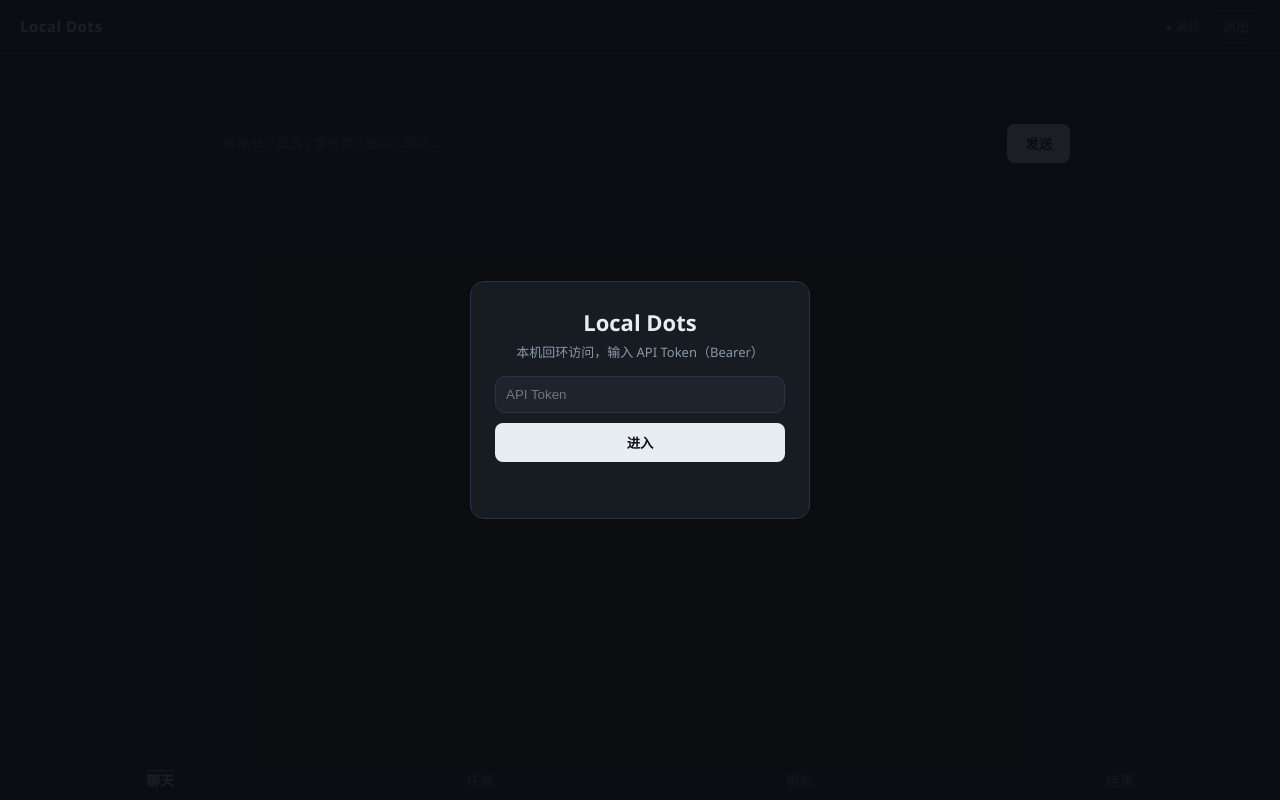
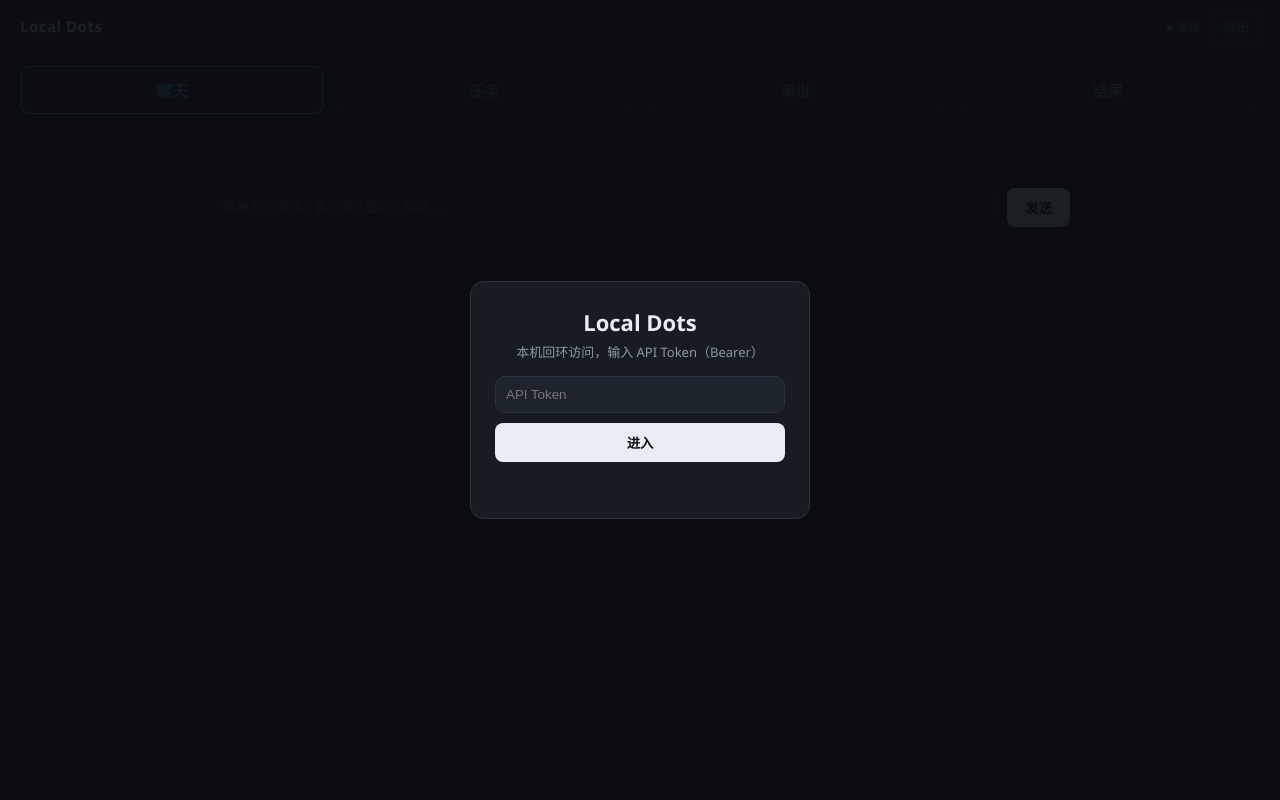
Before and after one commit to newkicar/local_bots, a plain HTML site: page web/index.html in a window 1280 px wide. Drawn offline with Linux system fonts and the light colour scheme.

Commit message:
style(web): 标签栏上移为顶部按钮式 tab 并改 sans-serif 正文，与在线抽签页布局/显示方式对齐

```diff
--- a/web/index.html
+++ b/web/index.html
@@ -13,6 +13,12 @@
   <button id="btn-logout" class="ghost" type="button">退出</button>
 </header>
 
+<nav class="tabbar">
+  <button class="tab active" data-panel="chat" type="button"><span class="lbl">聊天</span></button>
+  <button class="tab" data-panel="tasks" type="button"><span class="lbl">任务</span><span class="badge hidden" id="badge-tasks"></span></button>
+  <button class="tab" data-panel="approvals" type="button"><span class="lbl">审批</span><span class="badge hidden" id="badge-approvals"></span></button>
+  <button class="tab" data-panel="results" type="button"><span class="lbl">结果</span><span class="badge hidden" id="badge-results"></span></button>
+</nav>
 <main class="wrap" id="wrap">
   <!-- 聊天面板 -->
   <section id="panel-chat" class="panel">
@@ -54,14 +60,6 @@
     <div id="result-list"></div>
   </section>
 </main>
-
-<nav class="tabbar">
-  <button class="tab active" data-panel="chat" type="button"><span class="lbl">聊天</span></button>
-  <button class="tab" data-panel="tasks" type="button"><span class="lbl">任务</span><span class="badge hidden" id="badge-tasks"></span></button>
-  <button class="tab" data-panel="approvals" type="button"><span class="lbl">审批</span><span class="badge hidden" id="badge-approvals"></span></button>
-  <button class="tab" data-panel="results" type="button"><span class="lbl">结果</span><span class="badge hidden" id="badge-results"></span></button>
-</nav>
-
 <!-- 悬浮回顶/回底控件：四个面板共享，跟随 .wrap 滚动容器；不可滚动时自动隐藏 -->
 <div class="scroll-arrows" id="scroll-arrows">
   <button id="to-top" class="arrow" type="button" title="回到顶部" aria-label="回到顶部">↑</button>
--- a/web/style.css
+++ b/web/style.css
@@ -54,7 +54,7 @@ body {
   background: var(--panel); border: 1px solid var(--border);
   border-radius: 12px; padding: 12px; margin-bottom: 10px;
 }
-.card h3 { margin: 0 0 6px; font-size: 13px; font-family: var(--mono); font-weight: 600; }
+.card h3 { margin: 0 0 6px; font-size: 13px; font-weight: 600; }
 .muted { color: var(--muted); font-size: 13px; }
 .empty {
   border: 1px dashed var(--border); border-radius: 8px;
@@ -94,8 +94,8 @@ body {
   background: var(--text); color: #0b0e12; font-weight: 600; cursor: pointer;
 }
 
-/* data-terminal face：任务/Run ID 等宽；数字 tabular 对齐堆叠 */
-#task-list b, #result-list b { font-family: var(--mono); font-size: 13px; font-weight: 600; }
+/* 与在线抽签一致的 sans-serif 正文；代码块与 ledger 日志保留等宽 */
+#task-list b, #result-list b { font-size: 13px; font-weight: 600; }
 .kv, .run-row, .muted, pre.ledger { font-variant-numeric: tabular-nums; }
 
 /* 任务 / 结果 详情 */
@@ -114,28 +114,23 @@ button.primary { background: var(--ok); border: 0; color: #062413; border-radius
 button.warn { background: transparent; border: 1px solid var(--warn); color: var(--warn); border-radius: 8px; padding: 6px 12px; cursor: pointer; font-size: 13px; }
 
 /* 审批卡片 */
-.approval .op { font-family: Consolas, monospace; font-size: 13px; color: var(--warn); word-break: break-all; }
+.approval .op { font-size: 13px; color: var(--warn); word-break: break-all; }
 .src { font-size: 12px; }
 
-/* 底部标签栏（手机宽度） */
+/* 顶部标签栏：按钮式 tab，与在线抽签页同一布局/显示方式 */
 .tabbar {
-  display: flex; position: sticky; bottom: 0; z-index: 5;
-  background: var(--panel); border-top: 1px solid var(--border);
+  display: flex; gap: 8px; padding: 12px 16px 4px;
 }
 .tab {
-  flex: 1; position: relative; padding: 12px 0 10px;
-  background: transparent; border: 0; color: var(--muted);
-  font-size: 14px; cursor: pointer;
+  flex: 1; position: relative; padding: 11px;
+  border: 1px solid var(--border); background: var(--panel); color: var(--muted);
+  border-radius: 10px; font-size: 16px; cursor: pointer;
 }
+/* 与在线抽签一致的按钮式 tab：选中 = accent 边框 + accent 文字加粗 */
+.tab.active { border-color: var(--accent); color: var(--accent); font-weight: 700; }
 .tab .lbl { position: relative; }
-/* data-terminal move：选中项 = 与标签同宽的 1px accent 线（贴最近边），标签由灰变白 */
-.tab.active .lbl { color: var(--text); font-weight: 600; }
-.tab.active .lbl::after {
-  content: ""; position: absolute; left: 0; right: 0; top: -3px;
-  height: 1px; background: var(--accent);
-}
 .badge {
-  position: absolute; top: 6px; right: 22%;
+  position: absolute; top: 2px; right: 6px;
   background: rgba(224, 92, 92, .15); border: 1px solid rgba(224, 92, 92, .4); color: var(--bad);
   font-size: 11px; font-variant-numeric: tabular-nums;
   min-width: 18px; height: 18px; line-height: 16px; text-align: center;
@@ -168,11 +163,11 @@ button.warn { background: transparent; border: 1px solid var(--warn); color: var
 @media (min-width: 900px) {
   .topbar { padding-left: 20px; padding-right: 20px; }
   .wrap { padding: 20px; }
-  .tabbar { position: static; }
+  .tabbar { padding-left: 20px; padding-right: 20px; }
 }
 
 /* 悬浮回顶/回底控件（全面板共享，贴 .wrap 滚动容器；不可滚动时 JS 自动隐藏） */
-.scroll-arrows { position: fixed; right: 14px; bottom: 64px; z-index: 8; display: flex; flex-direction: column; gap: 6px; }
+.scroll-arrows { position: fixed; right: 14px; bottom: 14px; z-index: 8; display: flex; flex-direction: column; gap: 6px; }
 .arrow {
   width: 44px; height: 44px; padding: 0;
   display: flex; align-items: center; justify-content: center;
@@ -214,7 +209,7 @@ button.warn { background: transparent; border: 1px solid var(--warn); color: var
 }
 .auto-mode-btn:hover { color: var(--text); }
 .auto-mode-btn.active { color: var(--text); background: transparent; }
-/* 与 tabbar 同一 move：选中 = 标签同宽 1px accent 线（贴最近边） */
+/* 代审模式切换：选中 = 标签同宽 1px accent 线（贴最近边） */
 .auto-mode-btn.active::after {
   content: ""; position: absolute; left: 0; right: 0; bottom: 2px;
   height: 1px; background: var(--accent);
```
